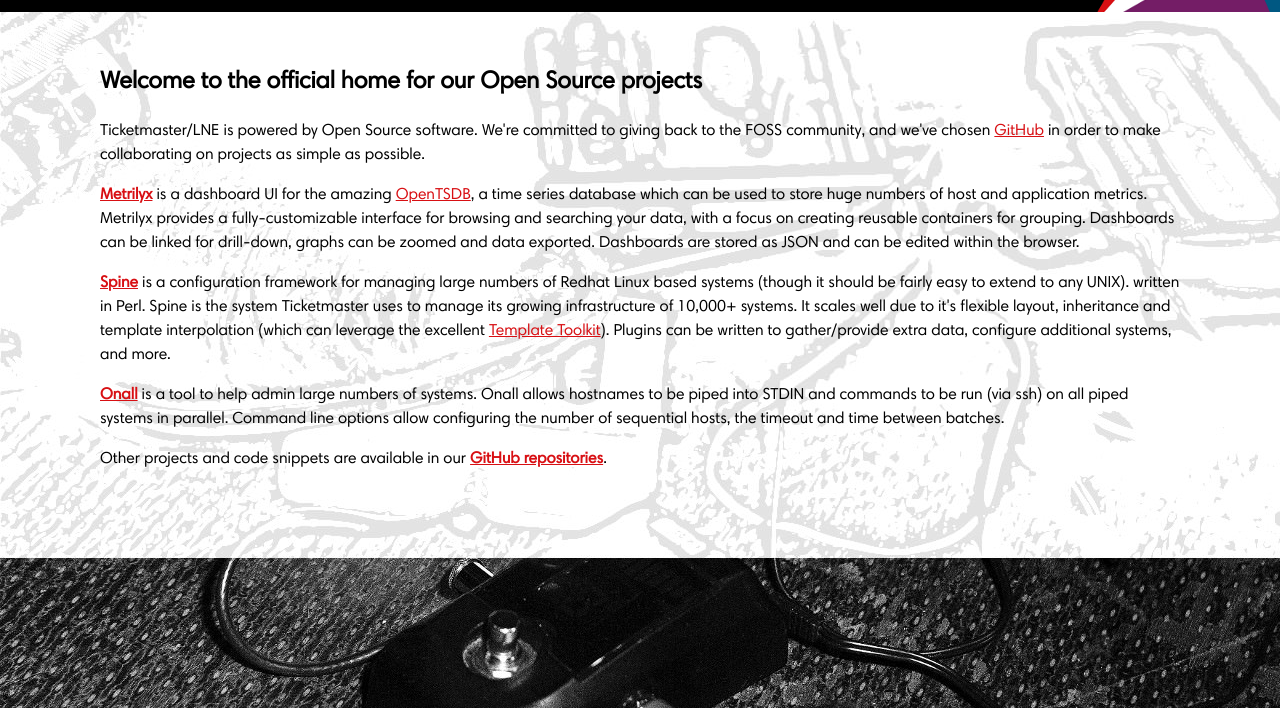
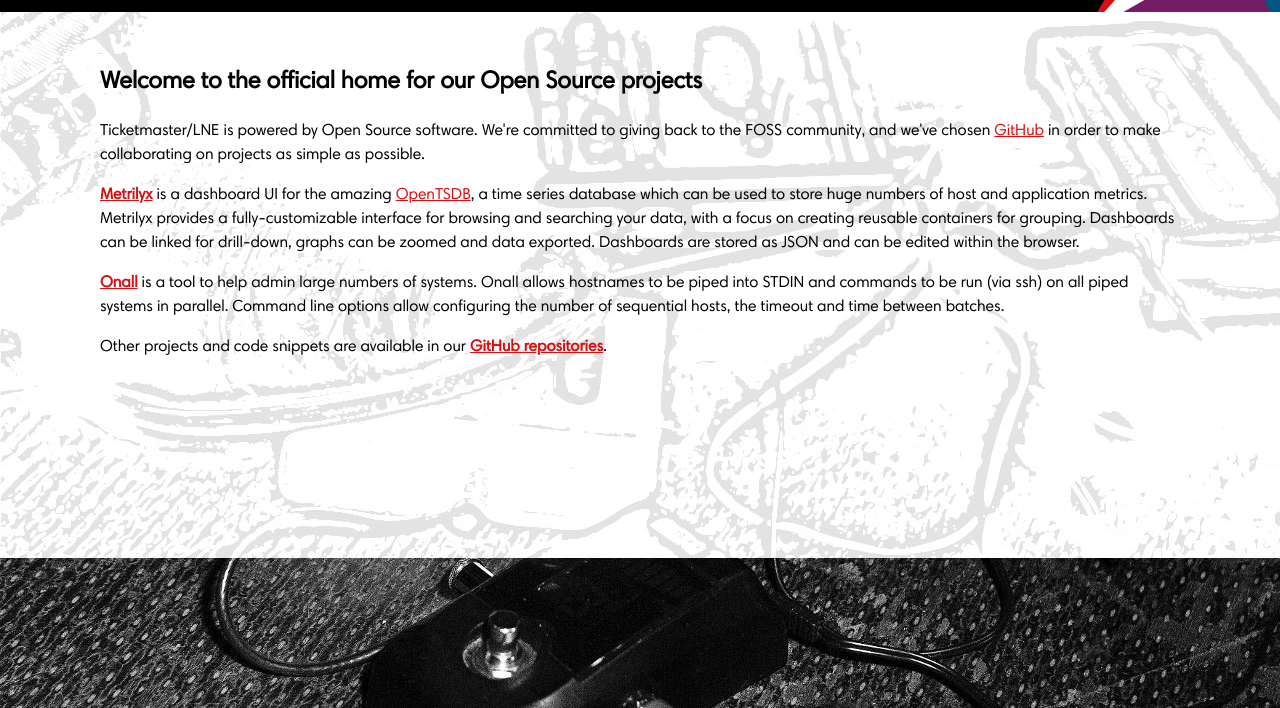
Before and after one commit to ticketmaster/ticketmaster.github.io, a plain HTML site: page index.html in a window 1280 px wide. Shown: the part 92-800 px from the top of the page. Drawn offline with Linux system fonts and the light colour scheme.

Commit message:
removed unsupported legacy project

```diff
--- a/index.html
+++ b/index.html
@@ -18,7 +18,6 @@
   <h1>Welcome to the official home for our Open Source projects</h1>
   <p>Ticketmaster/LNE is powered by Open Source software. We're committed to giving back to the FOSS community, and we've chosen <a href="//github.com/Ticketmaster">GitHub</a> in order to make collaborating on projects as simple as possible.</p>
   <p><a href="//github.com/Ticketmaster/metrilyx-2.0" class="repo">Metrilyx</a> is a dashboard UI for the amazing <a href="http://opentsdb.net/">OpenTSDB</a>, a time series database which can be used to store huge numbers of host and application metrics.  Metrilyx provides a fully-customizable interface for browsing and searching your data, with a focus on creating reusable containers for grouping.  Dashboards can be linked for drill-down, graphs can be zoomed and data exported.  Dashboards are stored as JSON and can be edited within the browser.</p>
-  <p><a href="//github.com/Ticketmaster/spine" class="repo">Spine</a> is a configuration framework for managing large numbers of Redhat Linux based systems (though it should be fairly easy to extend to any UNIX). written in Perl.  Spine is the system Ticketmaster uses to manage its growing infrastructure of 10,000+ systems.  It scales well due to it's flexible layout, inheritance and template interpolation (which can leverage the excellent <a href="http://www.template-toolkit.org/">Template Toolkit</a>).  Plugins can be written to gather/provide extra data, configure additional systems, and more.</p>
 
   <p><a href="//github.com/Ticketmaster/onall" class="repo">Onall</a> is a tool to help admin large numbers of systems. Onall allows hostnames to be piped into STDIN and commands to be run (via ssh) on all piped systems in parallel. Command line options allow configuring the number of sequential hosts, the timeout and time between batches.</p>
 
```
